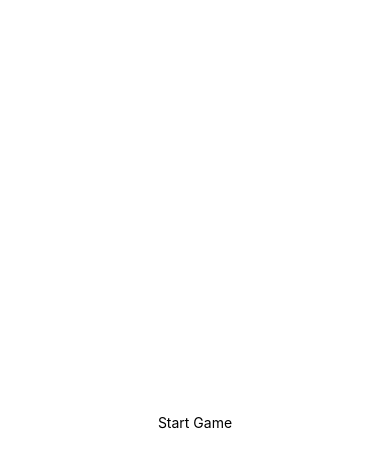
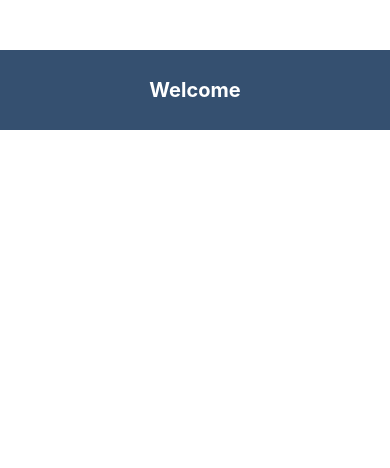
Before and after one commit to martin-centurion/peoplevsnumbers, a React Native app: screen / in a window 390 px wide. Shown: the top 468 px of the page. Built offline with nearby package versions, Linux system fonts and the light colour scheme.

Commit message:
[feature]create a header component and module for component and implement in start screen

```diff
--- /dev/null
+++ b/src/components/header/index.jsx
@@ -0,0 +1,14 @@
+import React from 'react';
+import { View, Text } from 'react-native';
+
+import { styles } from './styles';
+
+const Header = ({ title }) => {
+  return (
+    <View style={styles.container}>
+      <Text style={styles.title}>{title}</Text>
+    </View>
+  );
+};
+
+export default Header;
--- /dev/null
+++ b/src/components/header/styles.js
@@ -0,0 +1,16 @@
+import { StyleSheet } from 'react-native';
+
+export const styles = StyleSheet.create({
+  container: {
+    height: 80,
+    backgroundColor: '#355070',
+    marginTop: 50,
+    justifyContent: 'center',
+    alignItems: 'center',
+  },
+  title: {
+    color: '#fff',
+    fontWeight: 'bold',
+    fontSize: 20,
+  },
+});
--- /dev/null
+++ b/src/components/index.js
@@ -0,0 +1 @@
+export { default as Header } from './header/index';
--- a/src/screens/start-game/index.jsx
+++ b/src/screens/start-game/index.jsx
@@ -1,11 +1,12 @@
-import { Text, View } from 'react-native';
+import { View } from 'react-native';
 
 import { styles } from './styles';
+import { Header } from '../../components/index';
 
 const StartGame = () => {
   return (
     <View style={styles.container}>
-      <Text>Start Game</Text>
+      <Header title="Welcome" />
     </View>
   );
 };
--- a/src/screens/start-game/styles.js
+++ b/src/screens/start-game/styles.js
@@ -4,7 +4,5 @@
   container: {
     flex: 1,
     backgroundColor: 'fff',
-    justifyContent: 'center',
-    alignItems: 'center',
   },
 });
--- a/src/styles.js
+++ b/src/styles.js
@@ -4,7 +4,5 @@
   container: {
     flex: 1,
     backgroundColor: 'fff',
-    justifyContent: 'center',
-    alignItems: 'center',
   },
 });
```
